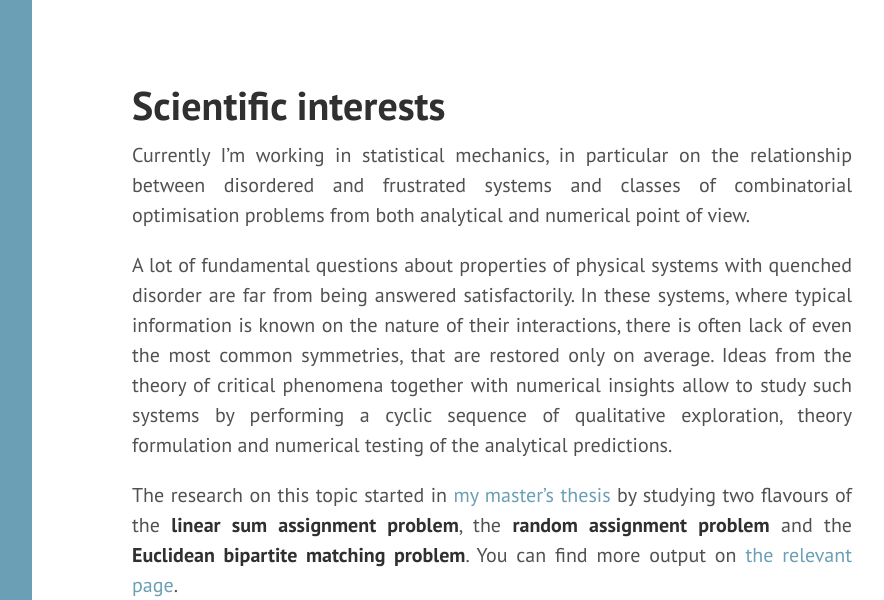
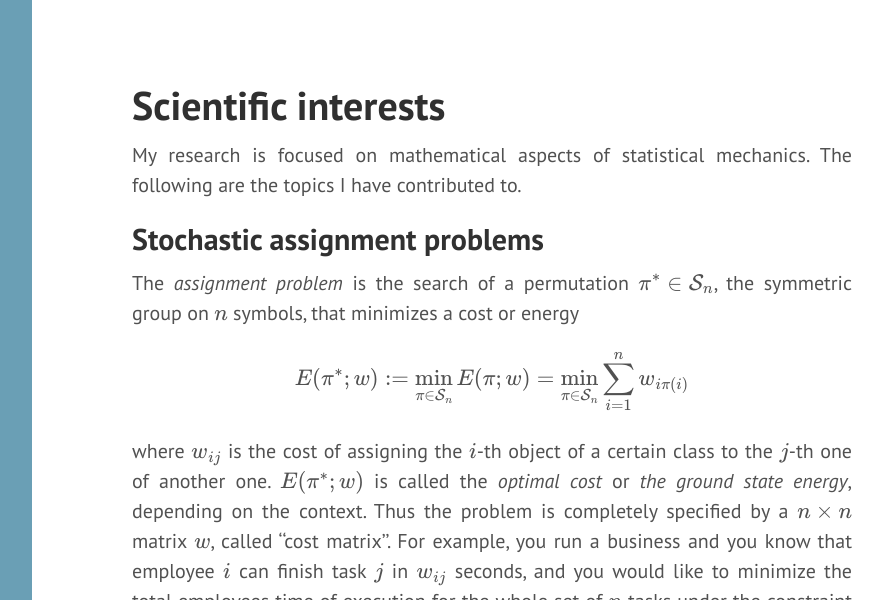
Before and after one commit to matteodachille/matteodachille.github.io, a Jekyll site: the page built from scientific-interests.md, in a window 1280 px wide and 1400 px high, cut to the strip 0-600 px from the top of the window. Shown: the whole strip, without its empty margins (328-1212 px from the left). Built offline with Jekyll 4.4.1, drawn with Linux system fonts in a browser that asks for light colours; nearby versions of some CDN libraries; some web fonts are replaced; formulas are drawn with MathJax 3; some of the changed text lies outside the part shown.

Commit message:
Modified scientific interests and publications

```diff
--- a/scientific-interests.md
+++ b/scientific-interests.md
@@ -7,15 +7,40 @@ order: 2
 <!--- TOC
 {:toc}-->
 
-Currently I'm working in statistical mechanics, in particular on the relationship between disordered and frustrated systems and classes of combinatorial optimisation problems from both analytical and numerical point of view.
+My research is focused on mathematical aspects of statistical mechanics. The following are the topics I have contributed to.
 {: .text-justify}
 
 
-A lot of fundamental questions about properties of physical systems with quenched disorder are far from being answered satisfactorily. In these systems, where typical information is known on the nature of their interactions, there is often lack of even the most common symmetries, that are restored only on average. Ideas from the theory of critical phenomena together with numerical insights allow to study such systems by performing a cyclic sequence of qualitative exploration, theory formulation and numerical testing of the analytical predictions.
+## Stochastic assignment problems
+
+
+The _assignment problem_ is the search of a permutation \\( \pi^* \in \mathcal{S}_n \\), the symmetric group on $$n$$ symbols, that minimizes a cost or energy
+{: .text-justify}
+
+$$ E(\pi^*;w) := \min_{ \pi \in \mathcal{S}_n } E(\pi;w) = \min_{ \pi \in \mathcal{S}_n } \sum_{i=1}^n w_{i\pi(i)}
+$$
+
+where \\( w_{ij} \\) is the cost of assigning the $$i$$-th object of a certain class to the $$j$$-th one of another one. $$ E(\pi^*;w)$$ is called the _optimal cost_ or _the ground state energy_, depending on the context. Thus the problem is completely specified by a $$n\times n$$ matrix $$w$$, called ''cost matrix''. For example, you run a business and you know that employee $$i$$ can finish task $$j$$ in $$w_{ij}$$ seconds, and you would like to minimize the total employees time of execution for the whole set of $$n$$ tasks under the constraint that each employee does only one task.
+{: .text-justify}
+
+This problem was solved by **H.W.Kuhn** in 1955[^1] with the introduction of the "Hungarian method", an algorithm that solves this problem in polynomial time complexity $$O(n^4)$$[^2]. But what happens if $$w$$ is a **random matrix**?
 {: .text-justify}
 
 
-The research on this topic started in [my master's thesis](downloads/masterthesis.pdf){:target="_blank"} by studying two flavours of the **linear sum assignment problem**, the **random assignment problem** and the **Euclidean bipartite matching problem**. You can find more output on [the relevant page](/publications).
+Depending on the way this random matrix is built, this stochastic problem takes different names:
+
+- **Random Assignment Problem** (RAP) if the entries are independent and identically distributed random variables with density $$\rho$$;
+- **Euclidean Bipartite Matching Problem** (EBMP), if $$w_{ij}=d^p(b_i,w_j)$$, where $$\lbrace b_i \rbrace_{i=1}^n$$ ("the blacks") and $$\lbrace w_i \rbrace_{i=1}^n$$ ("the whites") are two families of i.i.d.r.v. uniformly distributed in the unit hypercube in $$D$$ dimensions (or in $$\mathbb{T}^D$$), and $$d$$ is the Euclidean distance.
+
+
+In a seminal paper on the subject[^3], M.Mézard and G.Parisi introduced a canonical ensemble formulation for the RAP. Using the replica method, they showed that the only relevant property in determining the asymptotics of the zero-temperature quenched free energy (i.e. the _typical optimal cost_) as $$n \to \infty$$ is a **universal exponent** $$r$$ characterizing the small-argument behavior of $$\rho$$: $$\rho(w_{ij})\sim w_{ij}^r$$ as $$w_{ij} \to 0$$.
+
+
+The EBMP is in many respect more difficult than the RAP, and has rich connections with different areas of mathematics, for example with the Monge-Kantorovich problem and with cycle properties of random permutations (especially in $$D=1$$); solutions may have very different qualitative behavior depending on $$D$$ and $$p$$.
+
+Since the problem at fixed instance is solved in polynomial time, current technologies allow a Monte Carlo approach to sizes up to $$n=10^4$$ on a personal computer.
+
+The research on these problems started in [my M.Sc. thesis](downloads/masterthesis.pdf){:target="_blank"}. You can find relevant publications by [clicking here](/publications).
 {: .text-justify}
 
 <div class="tf2d" markdown="block">
@@ -23,5 +48,15 @@ The research on this topic started in [my master's thesis](downloads/masterthesi
 
 </div>
 
-<p class="message"><i class="fa fa-info-circle fa-fw" aria-hidden="true"></i>An optimal assignment between 5000 black points to 5000 white points, each point being uniformly distributed on the unit square in dimension D=2 (open boundary conditions are assumed). Each link contributes to the total cost with its Euclidean length, which determines its color as shown in the key (image also accessible <a href="/assets/size50002d.svg" target="_blank">here</a>). </p>
+<p class="message"><i class="fa fa-info-circle fa-fw" aria-hidden="true"></i>The solution of an instance of the EBMP in the unit square in D=2. Each link contributes to the total cost with its Euclidean length, which determines its color as shown in the key (image also accessible <a href="/assets/size50002d.svg" target="_blank">here</a>). </p>
 {: .text-justify}
+
+
+[^1]:
+	Kuhn, H. W. (1955), _The Hungarian method for the assignment problem_. Naval Research Logistics, 2: 83–97. doi:10.1002/nav.3800020109
+
+[^2]:
+	It seems the solution to this precise problem was already known to Jacobi, who found it in a completely different setting in its work "_[On the study of the order of a system of differential equations with arbitrary coefficients](http://gdz.sub.uni-goettingen.de/dms/load/img/?PPN=GDZPPN002152592&IDDOC=266552){:target="_blank"}_"
+
+[^3]:
+	Mézard, M., & Parisi, G. (1985), _Replicas and optimization_. Journal de Physique Lettres, 46(17), 771–778. doi:10.1051/jphyslet:019850046017077100
```
Also changed, not shown: publications.md (+3 -0 lines).
